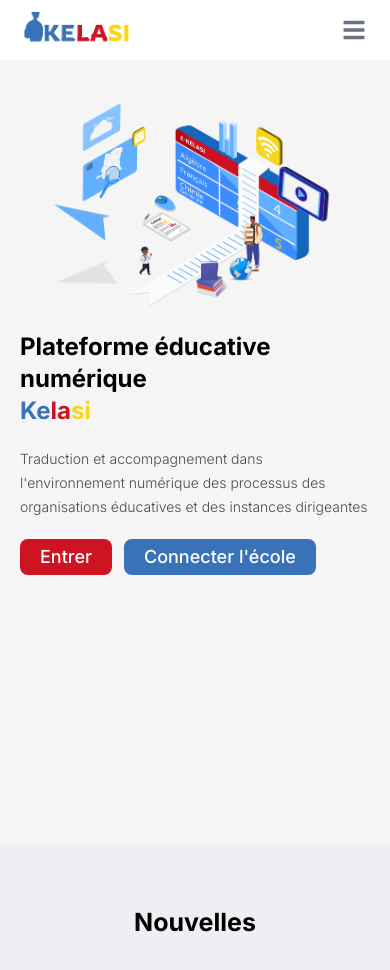
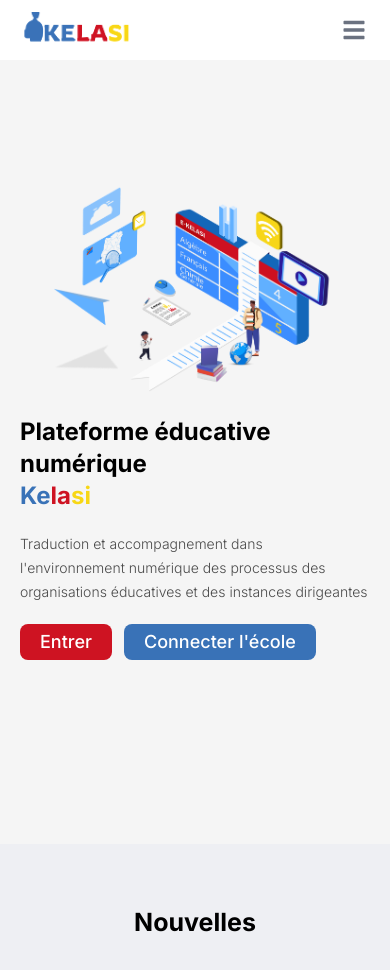
Before and after one commit to GroupeBH/ekelasi, a Next.js app: page / in a window 390 px wide. Shown: the top 970 px of the page. Built offline with nearby package versions, Linux system fonts and the light colour scheme.

Commit message:
update style header

```diff
--- a/src/app/components/Header.js
+++ b/src/app/components/Header.js
@@ -5,8 +5,8 @@ import Image from "next/image";
 
 export default function Header() {
     return (
-        <div className="h-[100vh] md:py-20 md:mt-12 md:px-16 p-5 bg-[#f5f5f5]">
-          <div className="flex flex-col md:flex-row md:justify-between md:items-center w-[100%]">
+        <div className="flex flex-col justify-center h-[100vh] md:py-20 md:mt-12 md:px-16 p-5  bg-[#f5f5f5]">
+          <div className=" md:h-auto flex flex-col md:flex-row md:justify-between md:items-center w-[100%]">
             <div className="md:w-[50%] order-2 md:order-1">
                 <div className="w-[100%]" data-aos="fade-right" data-aos-delay="100">
                     <p className="md:text-[48px] py-5 md:pt-0 md:pb-5 font-bold md:leading-[60px] text-2xl">Plateforme éducative <br /> numérique <br /> <span className="text-[#3972b7]">Ke</span><span className="text-[#ce1322]">la</span><span className="text-[#f7d715]">si</span></p>
@@ -23,7 +23,7 @@ export default function Header() {
                     </button>
                 </div>
             </div>
-            <div className=" order-1 md:order-2 pt-20 md:pt-0 pb-1 md:pb-0" data-aos="fade-left" data-aos-delay="200">
+            <div className=" order-1 md:order-2 md:pt-0 pb-1 md:pb-0" data-aos="fade-left" data-aos-delay="200">
                 <Image src={side_image} alt="" className=" md:h-[65vh] md:w-[44vw] object-contain" />
             </div>
           </div>
```
